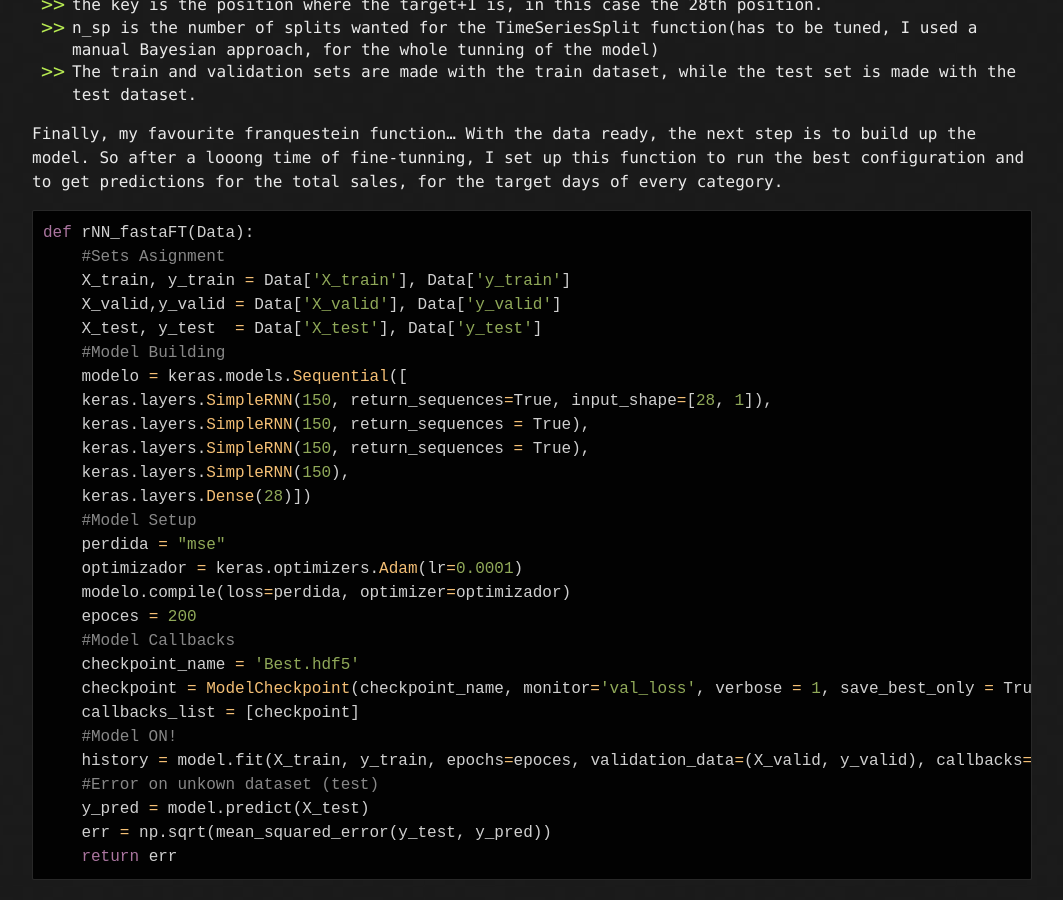
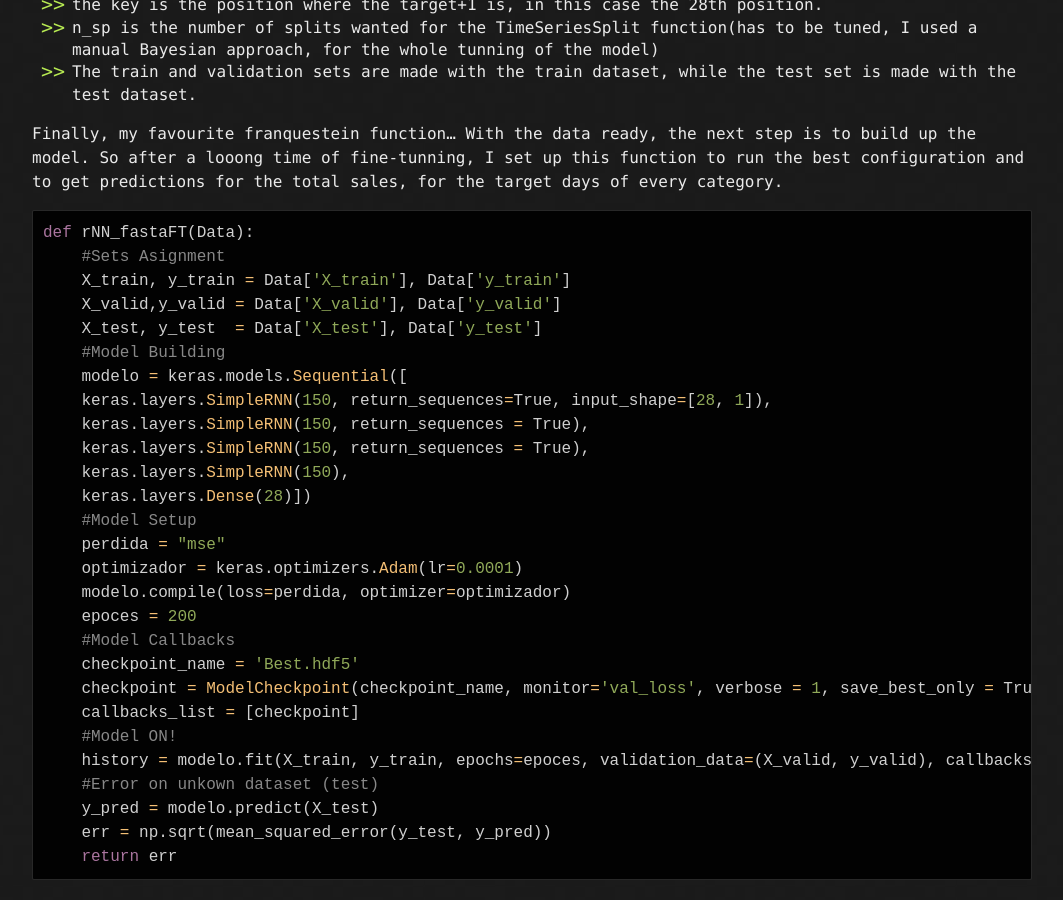
Before and after one commit to PaulB86UK/PP_ART, a Jekyll site: the page built from docs/2020/M5_Main.md, in a window 1280 px wide and 900 px high, scrolled down 3370 px. Shown: the whole window, without its empty margins (108-1171 px from the left). Built offline with Jekyll 4.4.1, drawn with Linux system fonts in a browser that asks for light colours; our own code applies the rules of GitHub Pages for plain Markdown files.

Commit message:
model -->modelo
change "model" for "modelo" on history = and ypred=

````diff
--- a/docs/2020/M5_Main.md
+++ b/docs/2020/M5_Main.md
@@ -160,9 +160,9 @@ def rNN_fastaFT(Data):
     checkpoint = ModelCheckpoint(checkpoint_name, monitor='val_loss', verbose = 1, save_best_only = True, mode ='auto')
     callbacks_list = [checkpoint]
     #Model ON!
-    history = model.fit(X_train, y_train, epochs=epoces, validation_data=(X_valid, y_valid), callbacks=callbacks_list)
+    history = modelo.fit(X_train, y_train, epochs=epoces, validation_data=(X_valid, y_valid), callbacks=callbacks_list)
     #Error on unkown dataset (test)
-    y_pred = model.predict(X_test)
+    y_pred = modelo.predict(X_test)
     err = np.sqrt(mean_squared_error(y_test, y_pred))
     return err
  ```
````
